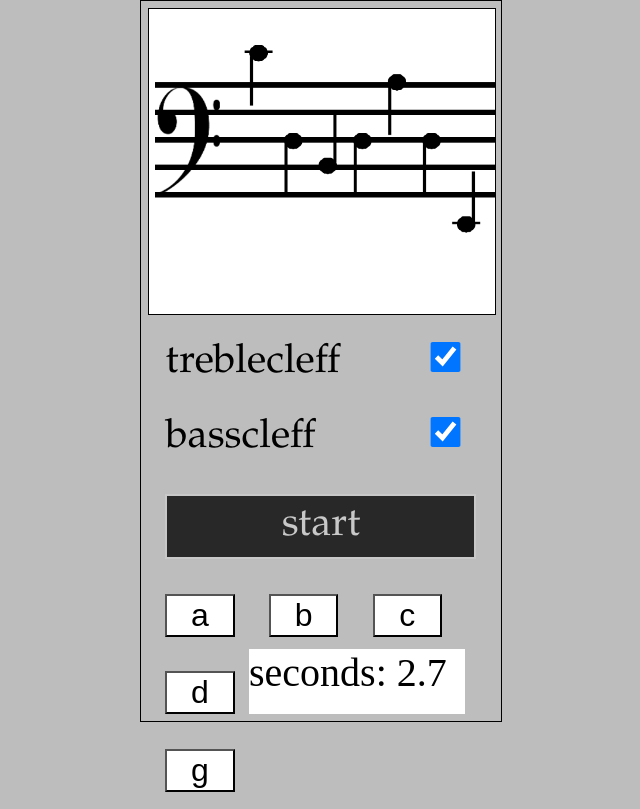
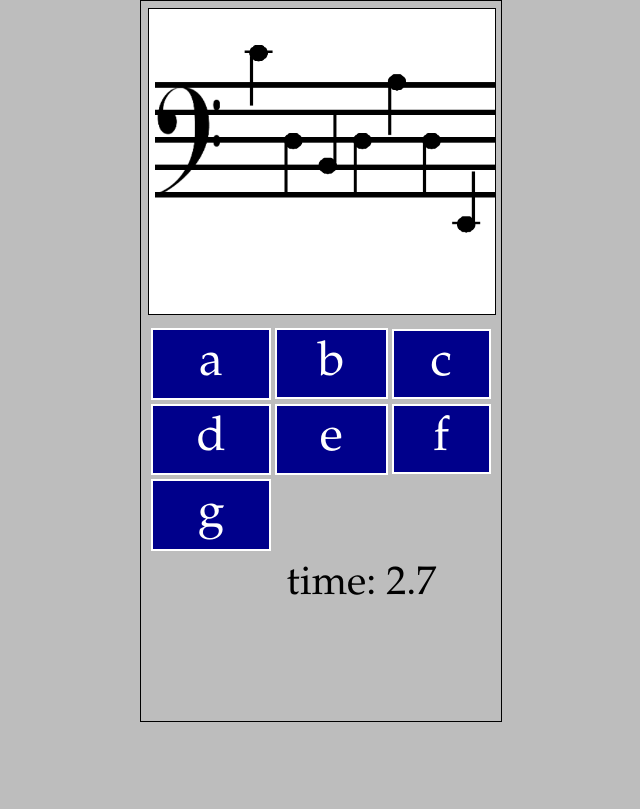
Before and after one commit to lukes611/LearnNotes, a plain HTML site: page www/index.html in a window 1280 px wide. Both pictures are taken after a click on the button "start". Shown: the whole page, without its empty margins (320-960 px from the left). Drawn offline with Linux system fonts and the light colour scheme.

Commit message:
improving css cont

```diff
--- a/www/index.html
+++ b/www/index.html
@@ -1,6 +1,5 @@
 <!DOCTYPE html>
 <html>
-</html>
 	<head>
 		<link rel="stylesheet" type="text/css" href="primarycss.css">
         <meta charset="utf-8">
@@ -32,24 +31,34 @@
 
 
                 </div>
+
                 <div id="gameMenuContainer">
-                    <div id="note_buttons_container" >
+                    <table>
+                        <tr>
+                            <td><button onclick="Play(this.innerHTML);">a</button></td>
+                            <td><button onclick="Play(this.innerHTML);">b</button></td>
+                            <td><button onclick="Play(this.innerHTML);">c</button></td>
+                        </tr>
+                        <tr>
+                            <td><button onclick="Play(this.innerHTML);">d</button></td>
+                            <td><button onclick="Play(this.innerHTML);">e</button></td>
+                            <td><button onclick="Play(this.innerHTML);">f</button></td>
+                        </tr>
+                        <tr>
+                            <td><button onclick="Play(this.innerHTML);">g</button></td>
+                            <td></td>
+                            <td></td>
+                        </tr>
+                    </table>
+
+                    <div class="timerDiv">
+                        <div id="stopWatch">time: 0</div>
+                    </div>
                 </div>
 
             </div>
         </div>
-        <!--
-
-        -->
-        <!--
-		<div id="controls_container">
-			<div class="btc" >treblecleff<input class="btccb" id="tc" type="checkbox" checked="true" /></div>
-			<div class="btc">basscleff<input class="btccb" id="bc" checked="true" type="checkbox" /></div>
-			<button id="start_button">Start</button>
-		</div>
-		<div id="note_buttons_container" >
-		</div>-->
-		<script type="text/javascript">
+        <script type="text/javascript">
 
 			function Game(cb)
 			{
@@ -63,10 +72,7 @@
 				this.g.init_onscreen('myc', wh.w, wh.h);
 
                 //access the timer display
-				this.timer_div = $('<div id="timer_div">TIME</div>');
-
-                //add buttons (a,b,c,d,e,f,g)
-				this.buttons = this.add_buttons();
+				this.timer_div = $('#stopWatch');
 
                 //create a new fader
 				this.fx = new lg_fader(this.g);
@@ -101,58 +107,23 @@
 				this.tc = $('#tc');
 				this.bc = $('#bc');
                 //controls container is all the start menu options
-				this.controls_container = $('#controls_container');
+				this.startMenu = $('#startMenuContainer');
+                this.gameMenu = $('#gameMenuContainer');
+                this.menu_switch(true);
 			}
 
             //switch the home-screen menu on or off
-			Game.prototype.menu_switch = function(on_off)
-			{
-				if(on_off){
-                    //fade in controls
-					this.controls_container.fadeIn(30);
-                    //fade out each button
-					this.buttons.forEach(function(b){b.fadeOut(30);});
-                    //fade out timer
-					this.timer_div.fadeOut(30);
-				}
-				else{
-                    //do the opposite, turn on abcdefg blah
-					this.controls_container.fadeOut(30);
-					this.buttons.forEach(function(b){b.fadeIn(30);});
-					this.timer_div.fadeIn(30);
-				}
-			};
-
-			Game.prototype.add_buttons = function()
-			{
-				var note_buttons_container = $('#note_buttons_container');
-				var l = 'a b c d e f g'.split(/\s/g);
-				var me = this;
-				var rv = [];
-				l.forEach(function(e, i)
-				{
-					(function()
-					{
-						var _e = e;
-						var _me = me;
-						var btn = $('<button class="note_buttons">'+_e+'</button>');
-						btn.click(function()
-						{
-							_me.play(_e);
-						});
-						rv.push(btn);
-						btn.css('display', 'none');
-						note_buttons_container.append(btn);
-					})();
-				});
-				note_buttons_container.append(this.timer_div);
-				this.timer_div.css('display', 'none');
-				return rv;
-			};
+			Game.prototype.menu_switch = function(startMenuOn){
+                var fade1 = startMenuOn ? 'fadeIn' : 'fadeOut';
+                var fade2 = startMenuOn ? 'fadeOut' : 'fadeIn';
+                this.startMenu[fade1](30);
+                this.gameMenu[fade2](30);
+            };
 
 			Game.prototype.start = function()
 			{
 				this.menu_switch(false);
+                console.log('hi')
 
 				this.sub_game_init();
 				this.score = 0;
@@ -162,8 +133,9 @@
 				var iv = setInterval(function()
 				{
 					var seconds = (Math.round(t*10)/10);
-					m.timer_div.html('seconds: ' + seconds);
-					t+=0.1;
+
+					m.timer_div.html('time: ' + seconds);
+                    t+=0.1;
 					if(seconds >= mx)
 					{
 						m.menu_switch(true);
@@ -231,13 +203,13 @@
 				this.mt.notes(this.g, new R2(10, 120), 0, 60, [0, 1, 2, 8, 3, 7, 11]);
 			};
 
-			$(document).ready(function()
-			{
-                if(0)return;
-				var g = new Game(function()
-				{
+			$(document).ready(function(){
+                var g = new Game(function(){
 					g.draw_start_screen();
 				});
+                window.Play = function(key){
+                    g.play(key);
+                };
 			});
 		</script>
 	</body>
--- a/www/primarycss.css
+++ b/www/primarycss.css
@@ -81,6 +81,38 @@ CSS for start menu:
     padding-bottom : 2%;
 }
 
+#gameMenuContainer{
+    background-color : aqua;
+    display : inline;
+}
+
+#gameMenuContainer table{
+    width : 100%;
+
+}
+
+#gameMenuContainer table tr td button{
+    width : 100%;
+    font-size : 300%;
+    background-color : darkblue;
+    color : white;
+    font-family : Palatino, "Palatino Linotype", "Palatino LT STD", "Book Antiqua", Georgia, serif;
+    padding-top : 4%;
+    padding-bottom : 4%;
+    border: 2px solid white;
+}
+
+.timerDiv{
+    font-family : Palatino, "Palatino Linotype", "Palatino LT STD", "Book Antiqua", Georgia, serif;
+    font-size : 250%;
+    margin-top : 2%;
+    margin-left : 40%;
+}
+
+.timerDiv div{
+
+}
+
 #note_buttons_container
 {
 	width:100%;
@@ -88,17 +120,6 @@ CSS for start menu:
 
 }
 
-#timer_div
-{
-	width:60%;
-	height:9%;
-	background-color:white;
-	font-family:Ariel;
-	position:absolute;
-	right:10%;
-	top:90%;
-	font-size:250%;
-}
 
 .note_buttons
 {
@@ -109,20 +130,6 @@ CSS for start menu:
 	margin : 5%;
 }
 
-.btc
-{
-	font-size:300%;
-	text-align : center;
-
-}
-.btccb
-{
-	font-size:400%;
-	-webkit-transform: scale(1.5);
-	transform: scale(2.5);
-	margin-left:10%;
-}
-
 #controls_container
 {
 	width:90%;
```
